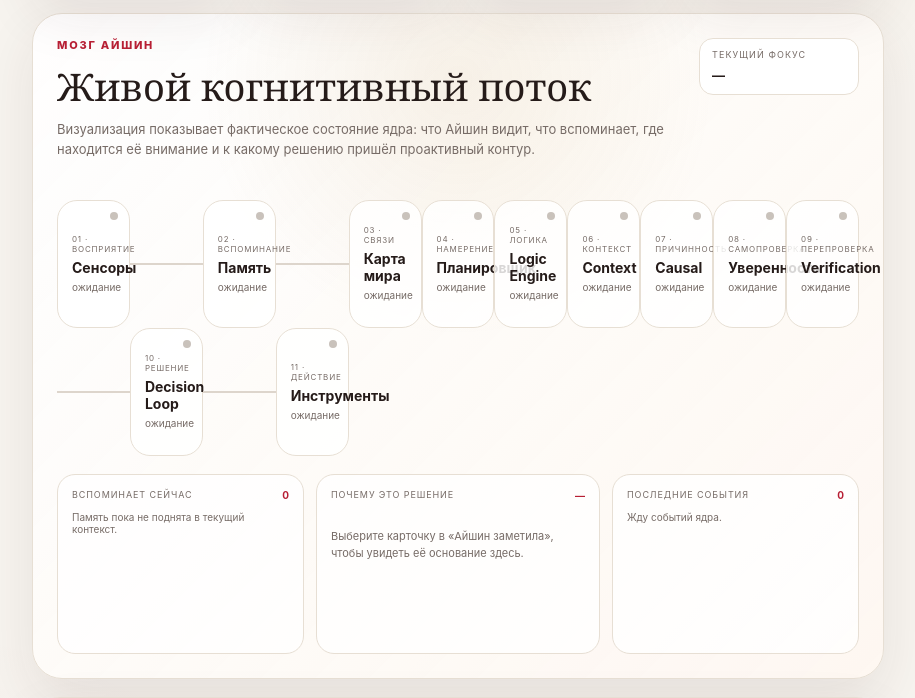
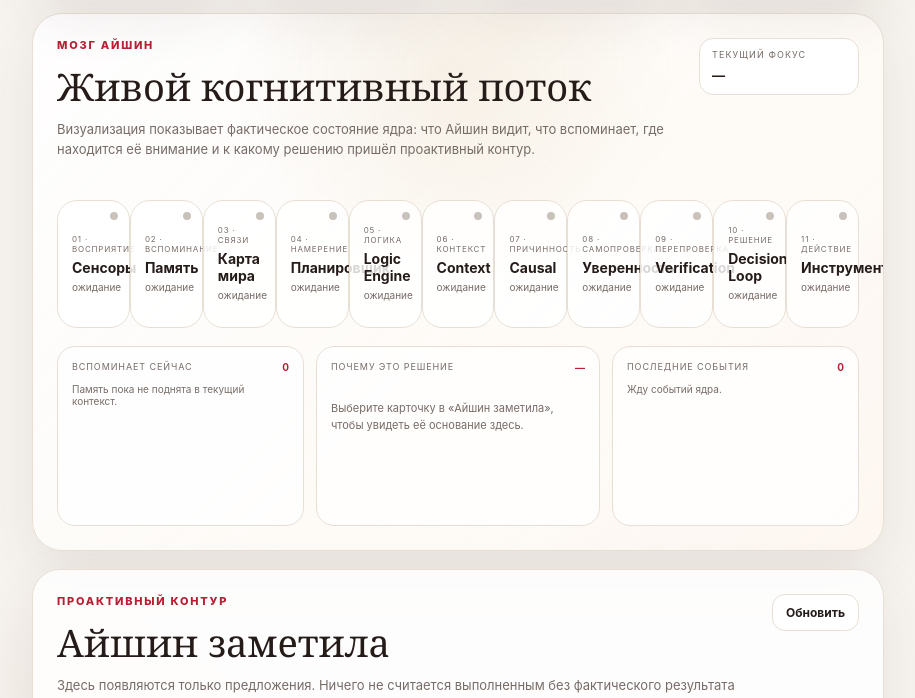
Before and after one commit to Aspksa/Aishin, a FastAPI app: page / in a window 1280 px wide. Shown: the part 879-1577 px from the top of the page, without its empty margins (332-1247 px from the left). Run offline with FastAPI, Linux system fonts and the light colour scheme; data comes from the database, SQL or seed files in the repository; data that the repository does not hold is empty; parts of the project's set-up code (start-up, migrations or seed data) failed here and were passed over.

Commit message:
style: fit Context and Causal nodes into live brain

```diff
--- a/app/static/style.css
+++ b/app/static/style.css
@@ -402,7 +402,7 @@ h1 { margin-bottom: 0; font-family: Georgia, serif; font-size: clamp(30px, 4vw,
 
 .brain-flow {
   display: grid;
-  grid-template-columns: repeat(17, minmax(0, auto));
+  grid-template-columns: repeat(21, minmax(0, auto));
   align-items: center;
   gap: 0;
   padding: 10px 0 18px;
```
